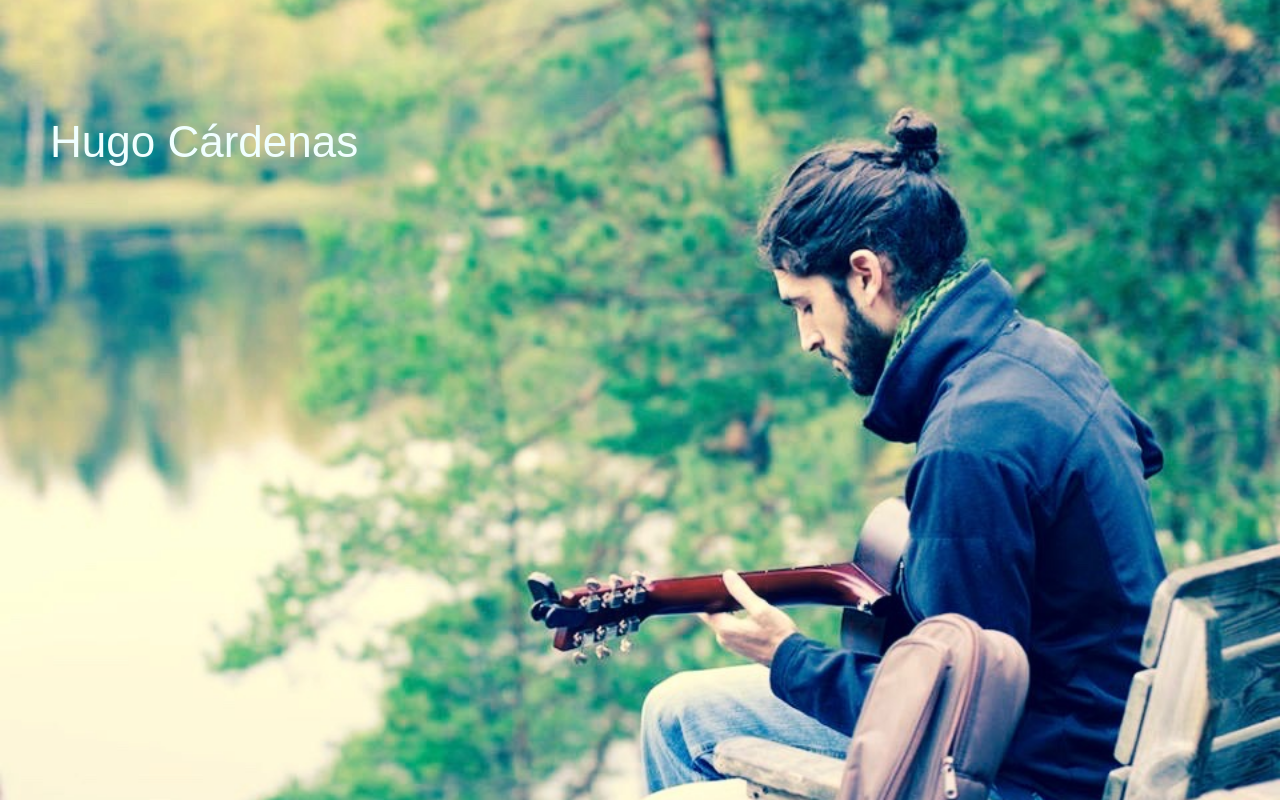
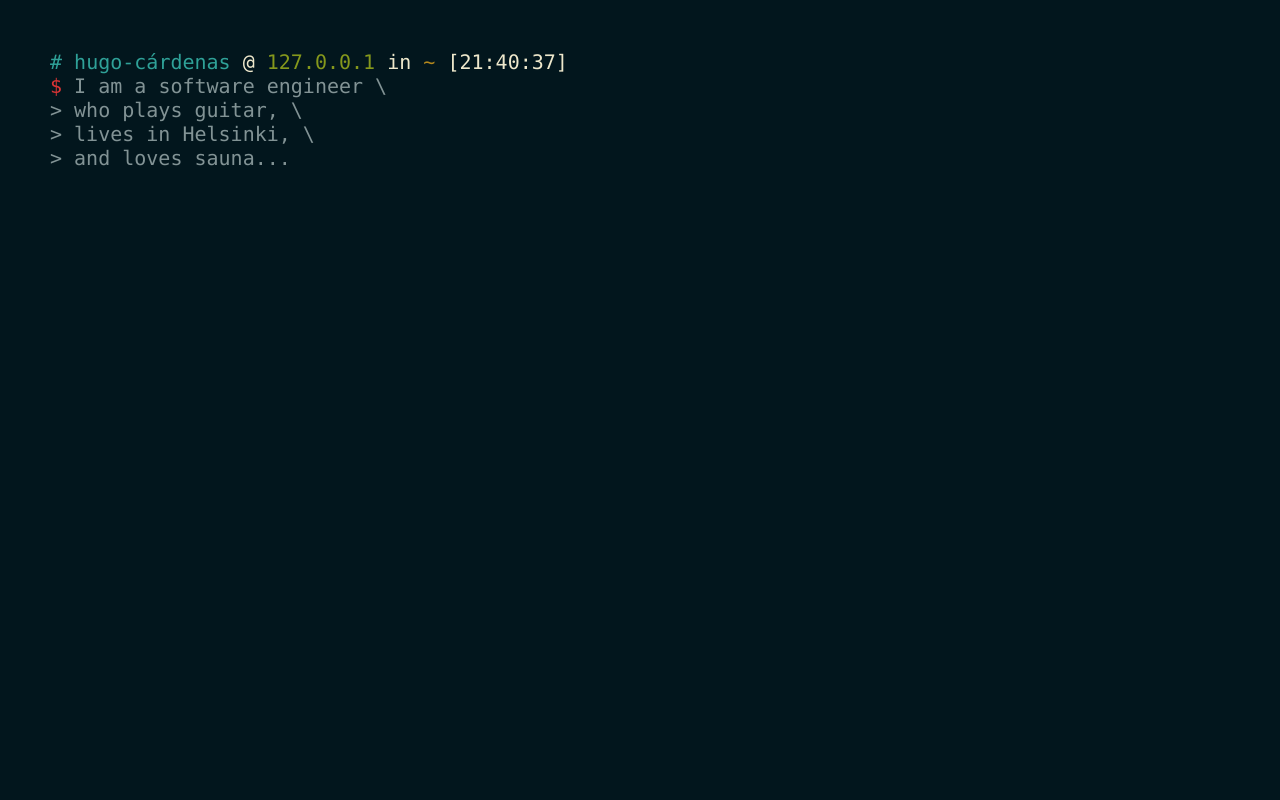
Before and after one commit to Norborc3po/personal-website, a plain HTML site: page index.html in a window 1280 px wide. Drawn offline with Linux system fonts and the light colour scheme.

Commit message:
Minimal terminal theme

```diff
--- a/css/main.css
+++ b/css/main.css
@@ -2,42 +2,43 @@ body {
     text-align: center
 }
 
-audio {
-    visibility: hidden;
-}
-
 html {
-  background: url(/img/IMG_1199_1.jpg) no-repeat center center fixed;
-  -webkit-background-size: cover;
-  -moz-background-size: cover;
-  -o-background-size: cover;
-  background-size: cover;
-}
-
-h1{
-    /*font-family: 'Helvetica Neue', Helvetica, Arial, sans-serif;*/
-    /*font-family: "Lucida Grande", "Lucida Sans Unicode", "Lucida Sans", Geneva, Verdana, sans-serif;*/
-    /*font-family: "Gill Sans", "Gill Sans MT", Calibri, sans-serif;*/
-    /*font-family: Futura, "Trebuchet MS", Arial, sans-serif;*/
-    /*font-family: "Century Gothic", CenturyGothic, AppleGothic, sans-serif;*/
-    font-family: Arial, "Helvetica Neue", Helvetica, sans-serif;
-    font-weight: 500;
-    color: azure;
-}
-
-h1 {
-	font-size: 44px;
-	font-style: normal;
-	font-variant: normal;
-	/*font-weight: bold;*/
-	line-height: 26.4px;
+  background-color: #02161d;
 }
 
 .container {
     position: absolute;
-    top: 100px;
+    top: 50px;
     left: 50px;
     text-align: left;
+}
 
-    bacg
+#terminal {
+    font-family: monaco, Consolas, 'Lucida Console', monospace;
+    font-size: 20px;
+    color: #829395;
 }
+
+#terminal > .info {
+    color: #eee8cc;
+}
+
+#terminal .hash {
+    color: #2fa198;
+}
+
+#terminal .name {
+    color: #2fa198;
+}
+
+#terminal .ip {
+    color: #85981c;
+}
+
+#terminal .location {
+    color: #b4881d;
+}
+
+#terminal .prompt {
+    color: #d93435;
+}
--- a/index.html
+++ b/index.html
@@ -1,37 +1,38 @@
 <!doctype html>
 <html class="no-js" lang="">
+
 <head>
     <meta charset="utf-8">
     <meta http-equiv="x-ua-compatible" content="ie=edge">
     <title>Hugo Cardenas</title>
     <meta name="description" content="">
     <meta name="viewport" content="width=device-width, initial-scale=1">
+    <link rel="stylesheet" href="css/main.css">
+    <script src="js/main.js"></script>
+</head>
 
-    <!-- Place favicon.ico in the root directory -->
-
-    <!--<link rel="stylesheet" href="css/normalize.css">-->
-    <link rel="stylesheet" href="css/main.css">
-    <!--<script src="js/vendor/modernizr-2.8.3.min.js"></script>-->
-</head>
 <body>
 <!--[if lt IE 8]>
 <p class="browserupgrade">You are using an <strong>outdated</strong> browser. Please <a href="http://browsehappy.com/">upgrade
     your browser</a> to improve your experience.</p>
 <![endif]-->
+<div class="container">
+    <div id="terminal">
+        <span class="info">
+            <span class="hash">#</span>
+            <span class="name">hugo-c&#225;rdenas</span>
+            <span class="at">@</span>
+            <span class="ip">127.0.0.1</span>
+            in
+            <span class="location">~</span>
+            [<span class="time">00:00:00</span>] </br>
+        </span>
+        <span class="prompt">$</span> I am a software engineer \ </br>
+        > who plays guitar, \ </br>
+        > lives in Helsinki, \ </br>
+        > and loves sauna... </br>
+    </div>
+</div>
+</body>
 
-<!-- Add your site or application content here -->
-
-<div class="container">
-
-    <h1>Hugo C&#225;rdenas</h1>
-    <!--<h4>Software engineer at <a href="http://www.kiosked.com" target="_blank">Kiosked</a></h4>-->
-
-    <!--<p>Welcome to the internet!</p>-->
-
-    <!--<img src="/img/dancingjesus.gif">-->
-
-</div>
-
-<!--<audio src="/belleville.mp3" autoplay></audio>-->
-</body>
 </html>
--- /dev/null
+++ b/js/main.js
@@ -0,0 +1,14 @@
+var pad = function pad(num){
+   return ('0' + num).slice(-2);
+}
+
+document.addEventListener("DOMContentLoaded", function(event) {
+    window.setInterval(function(){
+        var date = new Date();
+        var hours = pad(date.getHours());
+        var minutes = pad(date.getMinutes());
+        var seconds = pad(date.getSeconds());
+        var time = hours + ':' + minutes + ':' + seconds;
+        document.querySelector('#terminal .time').innerHTML = time;
+    }, 200);
+});
```
Also changed, not shown: design/design.png (added), 2 other files.
